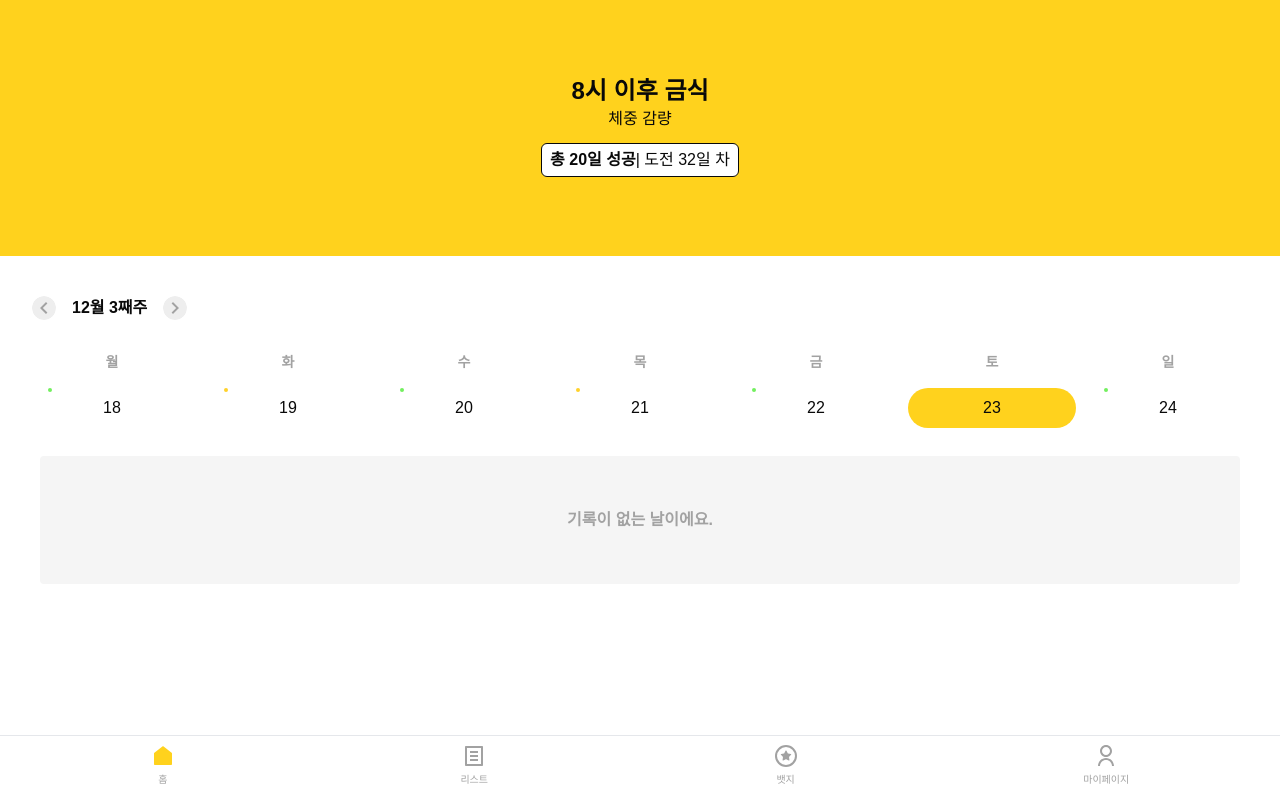
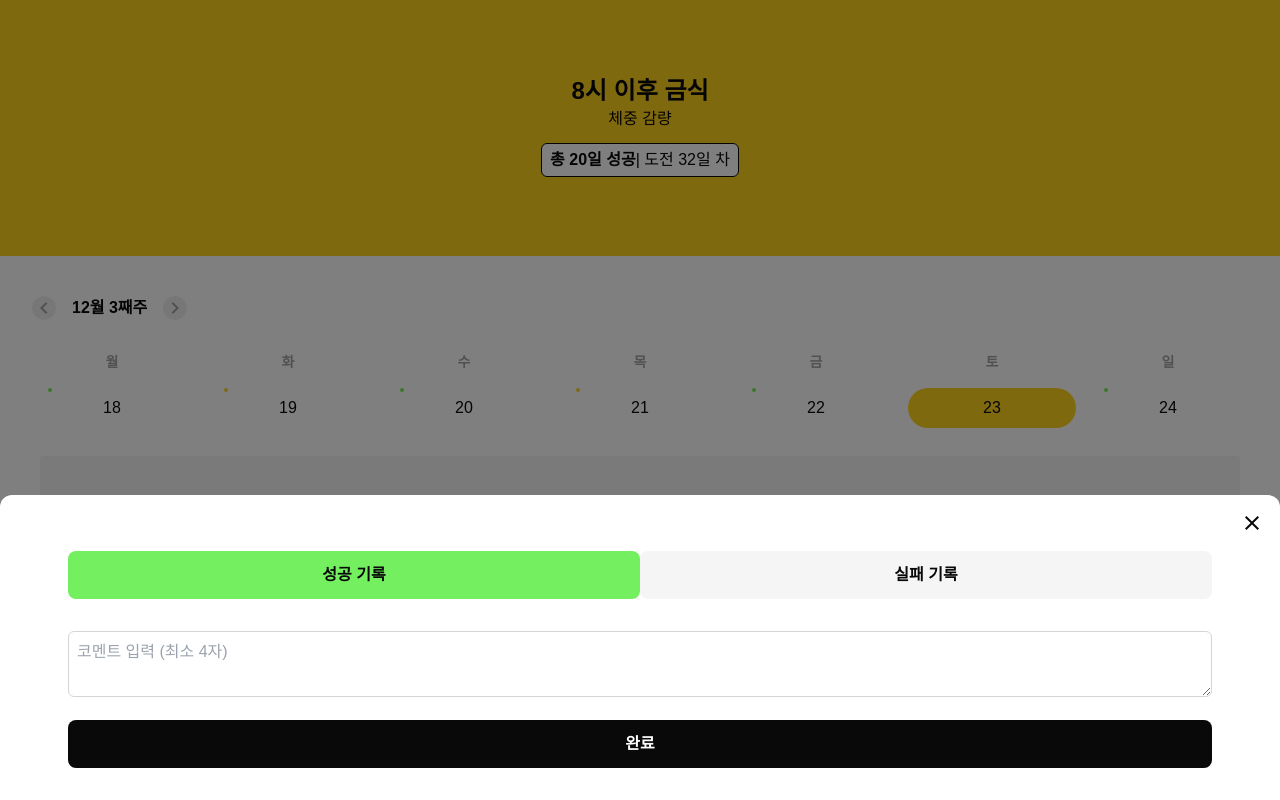
Before and after one commit to junseublim/nottodoclub_fe, a React (Vite) app: page / in a window 1280 px wide. Built offline with nearby package versions, Linux system fonts and the light colour scheme; a web font is replaced by a local one.

Commit message:
feat: add moderation modal

```diff
--- /dev/null
+++ b/src/components/atoms/BottomModal.tsx
@@ -0,0 +1,26 @@
+import { HTMLAttributes } from "react";
+import CloseIcon from '@/assets/svgs/icn_close.svg?react'
+
+interface BottomModalProps extends HTMLAttributes<HTMLDivElement> {
+  isOpen: boolean;
+  onClose: () => void;
+}
+
+const BottomModal = ({ isOpen, onClose, children }: BottomModalProps) => {
+  return (
+    <div className={`fixed inset-0 z-50 overflow-hidden ${isOpen ? 'block' : 'hidden'}`}>
+      <div
+        className="fixed inset-0 bg-black opacity-50"
+        onClick={onClose}
+      ></div>
+      <div className="fixed bottom-0 left-0 right-0 bg-white p-4 transform transition-transform ease-in-out duration-300 rounded-t-xl">
+        <div className="flex justify-end h-10">
+          <CloseIcon onClick={onClose}/>
+        </div>
+        {children}
+      </div>
+    </div>
+  );
+};
+
+export default BottomModal;
--- /dev/null
+++ b/src/components/atoms/TextAreaInput.tsx
@@ -0,0 +1,27 @@
+interface TextAreaInputProps {
+  value: string;
+  hasError: boolean;
+  errorMessage: string;
+  placeholder: string;
+  onChange: (newValue: string) => void;
+}
+
+const TextAreaInput = ({ value, onChange, placeholder, hasError, errorMessage }: TextAreaInputProps) => {
+   const handleChange = (e: React.ChangeEvent<HTMLTextAreaElement>) => {
+    onChange && onChange(e.target.value);
+   };
+
+  return (
+    <>
+    <textarea
+      value={value}
+      onChange={handleChange}
+      placeholder={placeholder}
+      className={`border border-gray-300 p-2 rounded-md w-full ${hasError ? 'border-red-negative' : ''}`}
+      />
+      {hasError && <span className='text-red-negative text-sm font-bold'>{errorMessage}</span>}
+    </>
+  );
+};
+
+export default TextAreaInput;
--- /dev/null
+++ b/src/components/atoms/buttons/ToggleButton.tsx
@@ -0,0 +1,21 @@
+import { ButtonProps } from "./types";
+
+interface ToggleButtonProps extends ButtonProps {
+  isToggled: boolean;
+  toggledClass: string;
+  unToggledClass: string;
+}
+
+const ToggleButton = ({ label, className, isToggled, toggledClass, unToggledClass, ...props }: ToggleButtonProps) => {
+
+  return (
+    <button
+      className={`text-gray-900 text-base font-bold rounded-lg ${className} ${isToggled ? toggledClass : unToggledClass}`}
+      {...props}
+    >
+      {label}
+    </button>
+  );
+};
+
+export default ToggleButton;
--- /dev/null
+++ b/src/components/molecules/ToggleButtonGroup.tsx
@@ -0,0 +1,36 @@
+import ToggleButton from "../atoms/buttons/ToggleButton";
+
+interface ToggleButtonGroupProps<T> {
+  labels: [string, string];
+  values: [T, T];
+  toggledClasses: [string, string];
+  selected: string;
+  onToggle: (value: T) => void;
+}
+
+const ToggleButtonGroup = <T,>({labels, values, toggledClasses, selected, onToggle}: ToggleButtonGroupProps<T>) => {
+  const isToggled = (value: T) => value === selected
+
+  return (
+    <div className="h-20">
+      <ToggleButton
+        className="w-1/2 py-3"
+        label={labels[0]}
+        isToggled={isToggled(values[0])}
+        toggledClass={toggledClasses[0]}
+        unToggledClass="bg-gray-50 text-gray-500"
+        onClick={() => onToggle(values[0])}
+      />
+      <ToggleButton
+        className="w-1/2 py-3"
+        label={labels[1]}
+        isToggled={isToggled(values[1])}
+        toggledClass={toggledClasses[1]}
+        unToggledClass="bg-gray-50 text-gray-500"
+        onClick={() => onToggle(values[1])}
+      />
+    </div>
+  );
+}
+
+export default ToggleButtonGroup;
--- /dev/null
+++ b/src/components/organisms/ModerationModal.tsx
@@ -0,0 +1,57 @@
+import { useState } from "react";
+import BottomModal from "../atoms/BottomModal";
+import ToggleButtonGroup from "../molecules/ToggleButtonGroup";
+import TextAreaInput from "../atoms/TextAreaInput";
+import SecondaryButton from "../atoms/buttons/SecondaryButton";
+
+type ModerationType = 'success' | 'fail'
+
+interface ModerationModalProps {
+  isOpen: boolean;
+  onClose: () => void;
+  onSubmit: (moderationType: ModerationType, content: string) => void;
+}
+
+const ModerationModal = ({ isOpen, onClose, onSubmit }: ModerationModalProps) => {
+  const [moderationType, setModerationType] = useState<ModerationType>('success')
+  const [content, setContent] = useState<string>('')
+  const [isShort, setIsShort] = useState<boolean>(false);
+  const values: [ModerationType, ModerationType] = ['success', 'fail']
+
+  const onClickSubmit = () => {
+    const isShort = content.length < 4
+
+    if (isShort) {
+      setIsShort(true)
+      return;
+    }
+
+    onSubmit(moderationType, content)
+  }
+
+  return (<BottomModal isOpen={isOpen} onClose={onClose}>
+    <div className="w-11/12 mx-auto">
+      <ToggleButtonGroup<ModerationType>
+        values={values}
+        labels={[ '성공 기록', '실패 기록']}
+        toggledClasses={['bg-green-positive', 'bg-red-negative']}
+        selected={moderationType}
+        onToggle={(value) => setModerationType(value)}
+      />
+      <TextAreaInput
+        value={content}
+        onChange={setContent}
+        placeholder={"코멘트 입력 (최소 4자)"}
+        hasError={isShort}
+        errorMessage="4자 이상 입력해주세요."
+      />
+      <SecondaryButton
+        label="완료"
+        className="w-full py-3 my-4"
+        onClick={onClickSubmit}
+      />
+    </div>
+  </BottomModal>)
+}
+
+export default ModerationModal;
--- a/src/pages/Home.tsx
+++ b/src/pages/Home.tsx
@@ -6,13 +6,15 @@ import AddModerationCard from "@/components/organisms/AddModerationCard";
 import { useState } from "react";
 import { useNavigate } from "react-router-dom";
 import NoModerationCard from "@/components/organisms/NoModerationCard";
+import ModerationModal from "@/components/organisms/ModerationModal";
 
 const Home = () => {
   const [noNottodos] = useState(false);
   const [date, setDate] = useState<Date>(new Date());
   const [currentNottodo, setCurrentNottodo] = useState(null);
   const [moderations, setModerations] = useState([]);
-  const [isToday, setIsToday] = useState(false);
+  const [isToday, setIsToday] = useState(true);
+  const [showModal, setShowModal] = useState(true);
   const navigate = useNavigate();
 
   const addNotToDo = "낫투두 등록하기";
@@ -26,12 +28,17 @@ const Home = () => {
     setDate(date);
   };
 
+  const onSubmit = (type: string, content: string) => {
+    console.log(type, content)
+  }
+
   if (noNottodos) {
     return (
       <div className="flex justify-center items-center flex-col h-screen">
         <NotToDoEmpty />
+
         <div className="flex flex-col items-center my-4 w-30 text-gray-500 text-base font-bold">
-          <span>아래 버튼을 눌러</span>
+            <span>아래 버튼을 눌러</span>
           <span>새로운 낫투두를 등록해주세요.</span>
         </div>
         <PrimaryButton label={addNotToDo} onClick={clickHandler} />
@@ -44,10 +51,17 @@ const Home = () => {
       <NottodoCarousel />
       <HomeCalendar date={date} onDateChange={setSelectedDate} />
       {moderations.length === 0 && isToday ? (
-        <AddModerationCard onClick={() => console.log("click")} />
+        <AddModerationCard onClick={() => setShowModal(true)} />
       ) : (
         <NoModerationCard />
       )}
+      {
+        <ModerationModal
+          isOpen={showModal}
+          onSubmit={onSubmit}
+          onClose={() => setShowModal(false)}
+        />
+      }
     </div>
   );
 };
```
